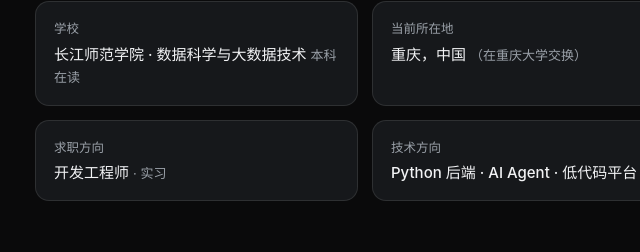
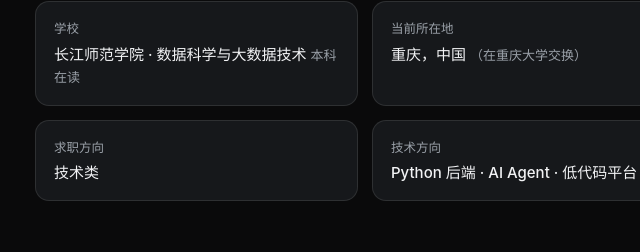
Before and after one commit to Sorwcyra/sorwcyra.github.io, a plain HTML site: page index.html in a window 1280 px wide. Shown: the part 1957-2209 px from the top of the page, 275-915 px from the left. Drawn offline with Linux system fonts and the light colour scheme.

Commit message:
fix(info): 求职方向改为技术类，去掉实习标注

```diff
--- a/index.html
+++ b/index.html
@@ -661,7 +661,7 @@
       <div class="info-card"><div class="k">技术 ID</div><div class="v">sorwcyra</div></div>
       <div class="info-card"><div class="k">学校</div><div class="v">长江师范学院 · 数据科学与大数据技术 <small>本科在读</small></div></div>
       <div class="info-card"><div class="k">当前所在地</div><div class="v">重庆，中国 <small>（在重庆大学交换）</small></div></div>
-      <div class="info-card"><div class="k">求职方向</div><div class="v">开发工程师 <small>· 实习</small></div></div>
+      <div class="info-card"><div class="k">求职方向</div><div class="v">技术类</div></div>
       <div class="info-card"><div class="k">技术方向</div><div class="v">Python 后端 · AI Agent · 低代码平台</div></div>
     </div>
   </div>
```
